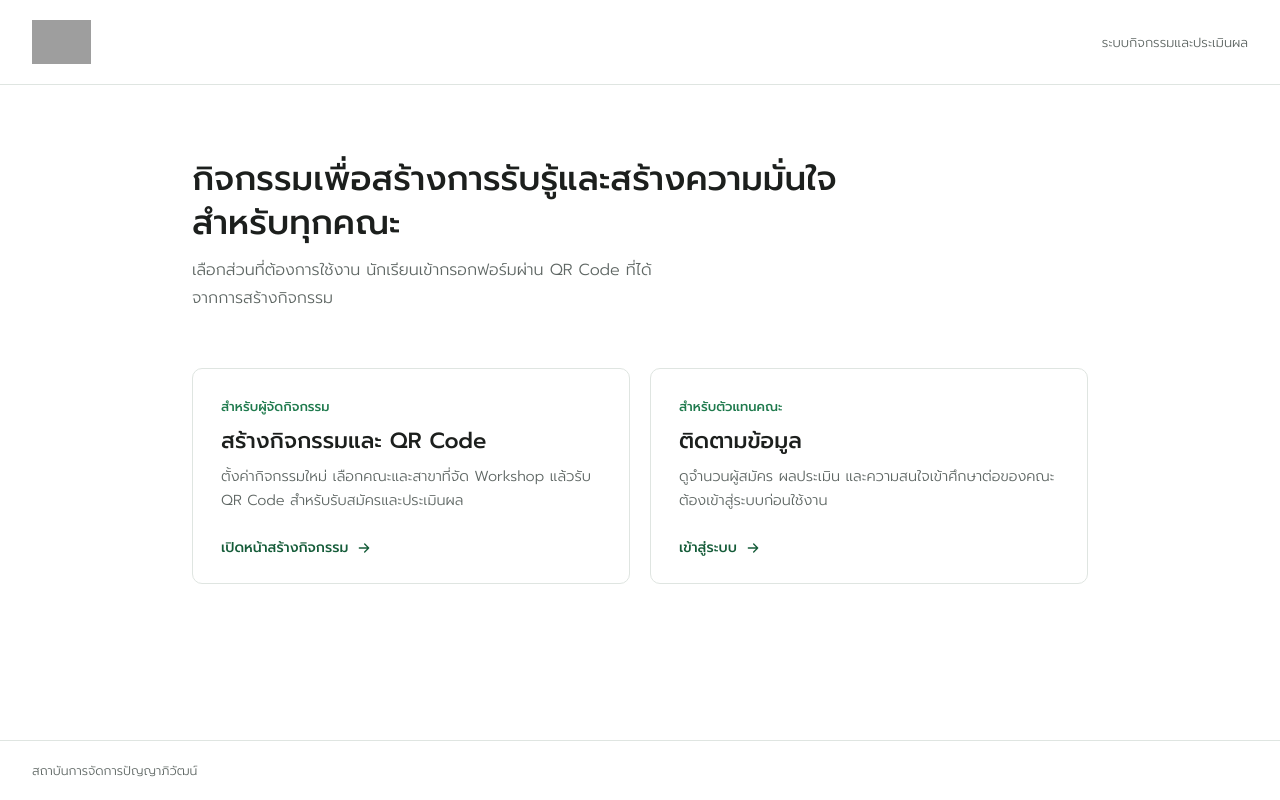
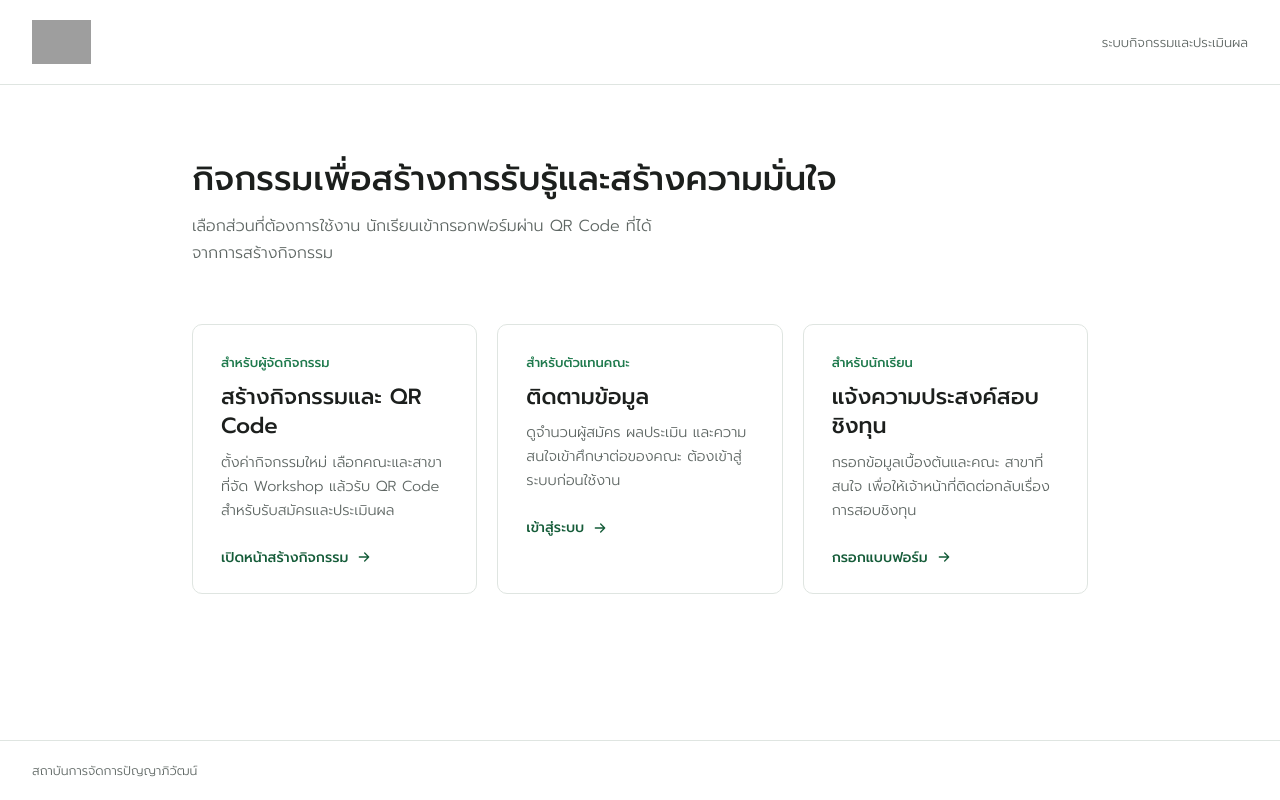
Before and after one commit to AiBA-Center/PIM-EVENT, a plain HTML site: page index.html in a window 1280 px wide. Drawn offline with Linux system fonts and the light colour scheme; grey boxes are pictures that could not be loaded.

Commit message:
Update index.html

```diff
--- a/index.html
+++ b/index.html
@@ -36,7 +36,7 @@
     h1 { font-size: 34px; font-weight: 500; line-height: 1.3; color: var(--ink); }
     .lead { margin-top: 12px; font-size: 16px; color: var(--ink-soft); line-height: 1.7; max-width: 44ch; }
 
-    .choices { margin-top: 56px; display: grid; grid-template-columns: 1fr 1fr; gap: 20px; }
+    .choices { margin-top: 56px; display: grid; grid-template-columns: repeat(3, 1fr); gap: 20px; }
     .choice {
       display: block; padding: 28px 28px 24px; border: 1px solid var(--line); border-radius: 10px;
       background: #fff; transition: border-color .15s, background-color .15s;
@@ -57,6 +57,10 @@
       h1 { font-size: 27px; }
       .choices { grid-template-columns: 1fr; margin-top: 40px; }
     }
+    @media (min-width: 681px) and (max-width: 960px) {
+      .choices { grid-template-columns: 1fr 1fr; }
+      .choice:last-child { grid-column: 1 / -1; }
+    }
     @media (prefers-reduced-motion: reduce) { .choice, .choice .go svg { transition: none; } }
   </style>
 </head>
@@ -68,7 +72,7 @@
   </div>
 
   <main>
-    <h1>กิจกรรมเพื่อสร้างการรับรู้และสร้างความมั่นใจ <br>สำหรับทุกคณะ</h1>
+    <h1>กิจกรรมเพื่อสร้างการรับรู้และสร้างความมั่นใจ</h1>
     <p class="lead">เลือกส่วนที่ต้องการใช้งาน นักเรียนเข้ากรอกฟอร์มผ่าน QR Code ที่ได้จากการสร้างกิจกรรม</p>
 
     <div class="choices">
@@ -85,6 +89,13 @@
         <p>ดูจำนวนผู้สมัคร ผลประเมิน และความสนใจเข้าศึกษาต่อของคณะ ต้องเข้าสู่ระบบก่อนใช้งาน</p>
         <span class="go">เข้าสู่ระบบ <svg width="16" height="16" viewBox="0 0 24 24" fill="none" stroke="currentColor" stroke-width="2" stroke-linecap="round" stroke-linejoin="round"><path d="M5 12h14M13 6l6 6-6 6"/></svg></span>
       </a>
+
+      <a class="choice" id="linkScholarship" href="#" target="_blank" rel="noopener">
+        <div class="who">สำหรับนักเรียน</div>
+        <h2>แจ้งความประสงค์สอบชิงทุน</h2>
+        <p>กรอกข้อมูลเบื้องต้นและคณะ สาขาที่สนใจ เพื่อให้เจ้าหน้าที่ติดต่อกลับเรื่องการสอบชิงทุน</p>
+        <span class="go">กรอกแบบฟอร์ม <svg width="16" height="16" viewBox="0 0 24 24" fill="none" stroke="currentColor" stroke-width="2" stroke-linecap="round" stroke-linejoin="round"><path d="M5 12h14M13 6l6 6-6 6"/></svg></span>
+      </a>
     </div>
   </main>
 
@@ -95,6 +106,7 @@
   const APPS_SCRIPT_URL = "https://script.google.com/macros/s/AKfycbznwJNPGAwVLMs32Nsf7eVgxSttlODQSITsc7GaOGn3POJTpPldqO5PLus_9yjsVGRz6A/exec";
   document.getElementById('linkAdmin').href = APPS_SCRIPT_URL;
   document.getElementById('linkDashboard').href = APPS_SCRIPT_URL + "?page=dashboard";
+  document.getElementById('linkScholarship').href = APPS_SCRIPT_URL + "?page=scholarship";
 </script>
 </body>
 </html>
```
